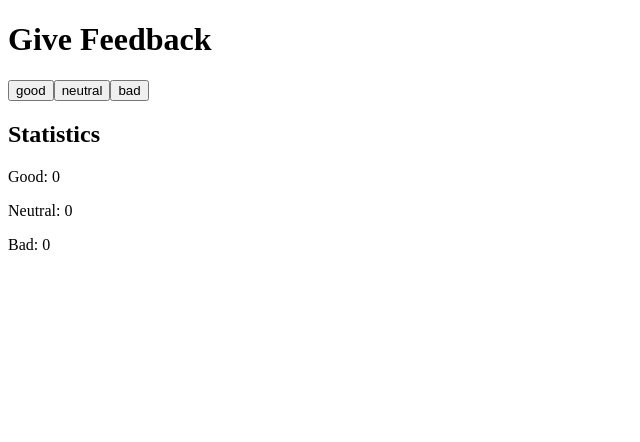
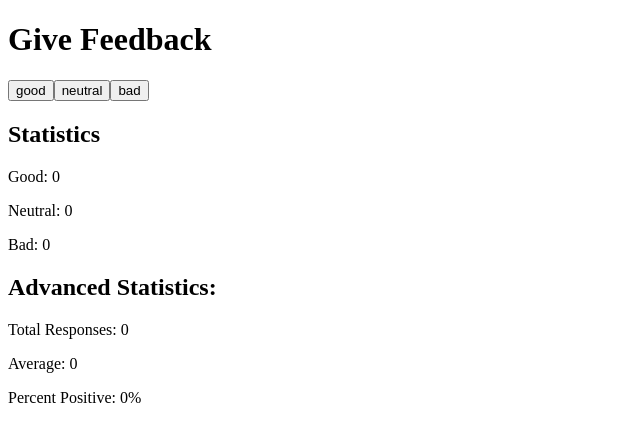
Before and after one commit to deviweik/full-stack-open, a React (Vite) app in the folder part1/unicafe/: page / in a window 1280 px wide. Shown: the top 442 px of the page, without its empty margins (0-640 px from the left). Built offline with nearby package versions, Linux system fonts and the light colour scheme.

Commit message:
Complete exercise 1.7

```diff
--- a/part1/unicafe/src/App.jsx
+++ b/part1/unicafe/src/App.jsx
@@ -21,6 +21,10 @@ const App = () => {
       <p>Good: {good}</p>
       <p>Neutral: {neutral}</p>
       <p>Bad: {bad}</p>
+      <h2>Advanced Statistics:</h2>
+      <p>Total Responses: {good + neutral + bad}</p>
+      <p>Average: {(good - bad) / (good + neutral + bad) || 0}</p>
+      <p>Percent Positive: {(good / (good + neutral + bad)) * 100 || 0}%</p>
     </div>
   )
 }
```
